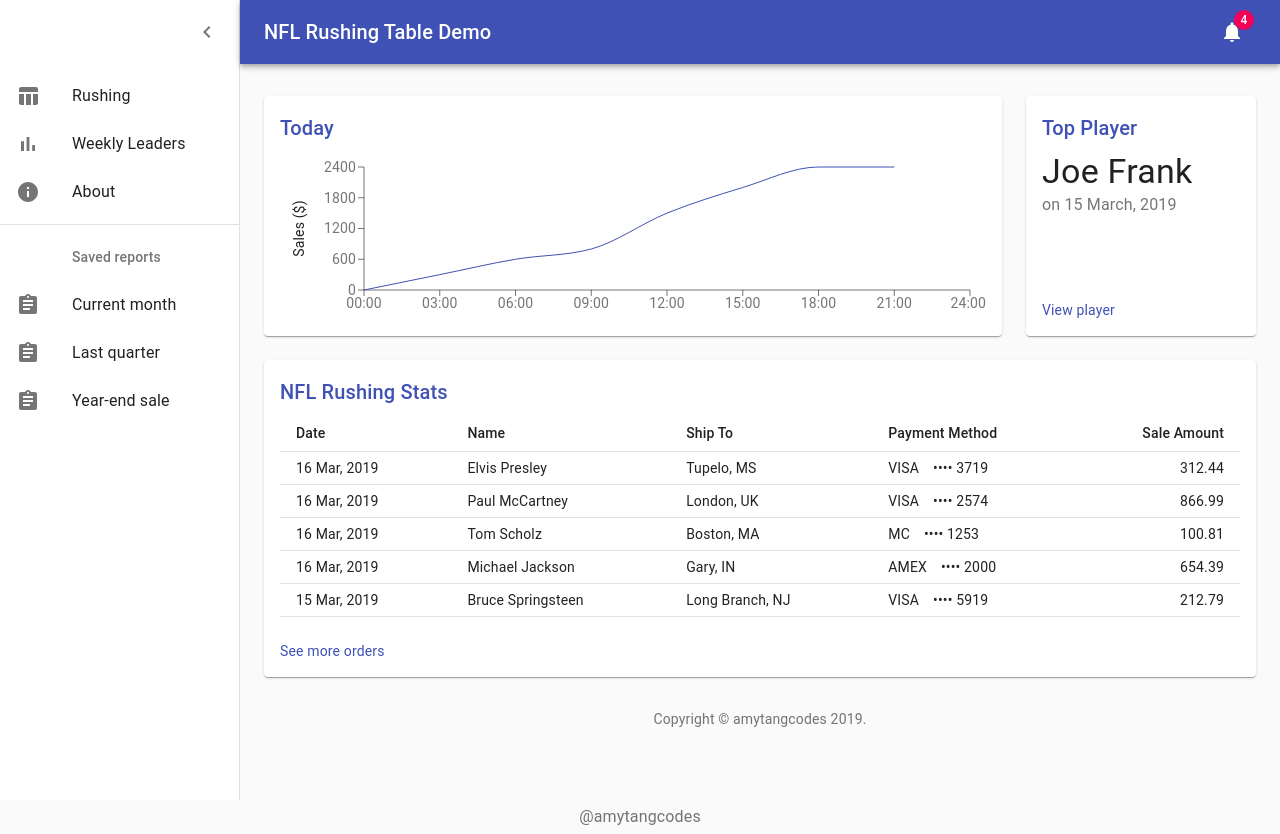
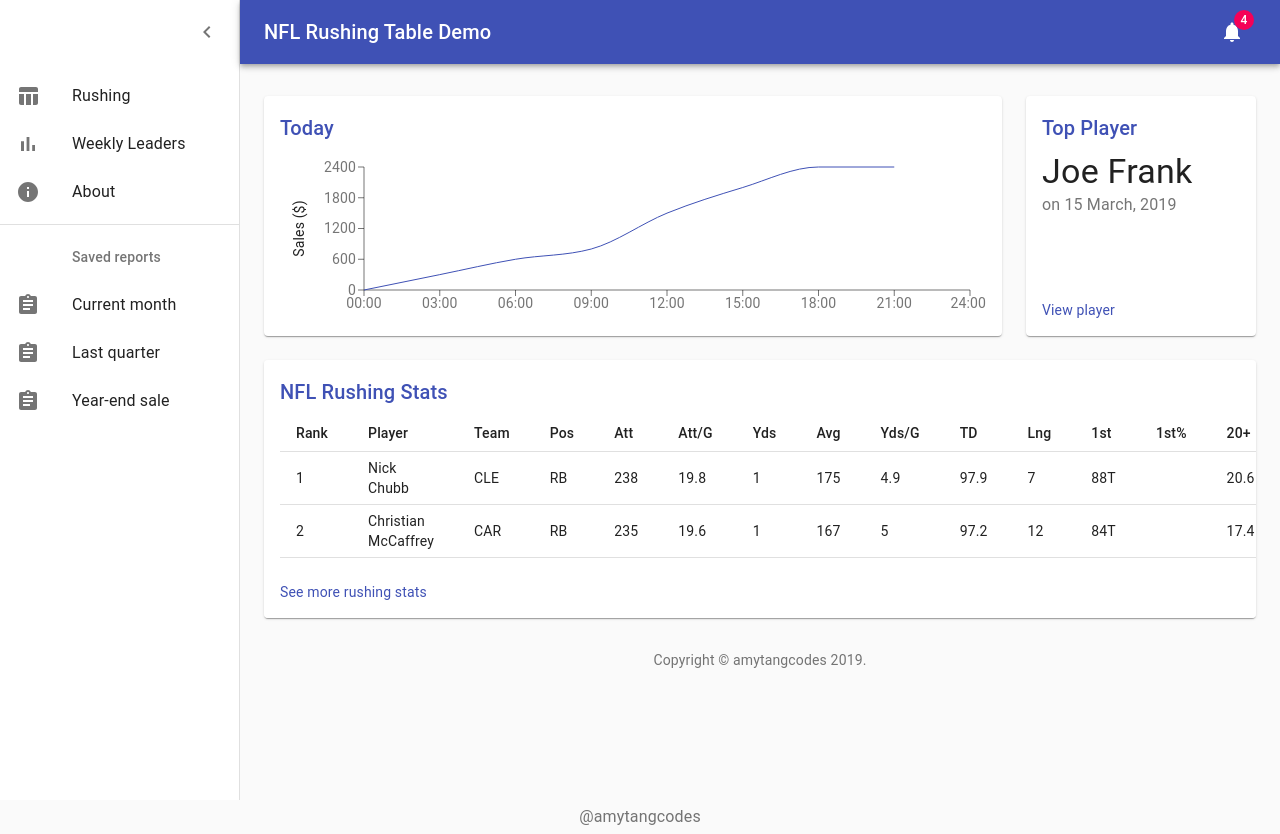
Before and after one commit to amytangcodes/nfl-rushing-demo, a React (Create React App) app: page / in a window 1280 px wide. Built offline with nearby package versions, Linux system fonts and the light colour scheme.

Commit message:
Create rushing table on the front end

```diff
--- a/src/components/Dashboard.js
+++ b/src/components/Dashboard.js
@@ -21,7 +21,7 @@ import NotificationsIcon from "@material-ui/icons/Notifications";
 import { mainListItems, secondaryListItems } from "./listItems";
 import Chart from "./Chart";
 import TopPlayer from "./TopPlayer";
-import Orders from "./Orders";
+import Rushings from "./Rushings";
 
 function Copyright() {
   return (
@@ -196,10 +196,10 @@ export default function Dashboard() {
                 <TopPlayer />
               </Paper>
             </Grid>
-            {/* Recent Orders */}
+            {/* Recent Rushings */}
             <Grid item xs={12}>
               <Paper className={classes.paper}>
-                <Orders />
+                <Rushings />
               </Paper>
             </Grid>
           </Grid>
--- a/src/components/Orders.js
+++ /dev/null
@@ -1,103 +0,0 @@
-import React from "react";
-import Link from "@material-ui/core/Link";
-import { makeStyles } from "@material-ui/core/styles";
-import Table from "@material-ui/core/Table";
-import TableBody from "@material-ui/core/TableBody";
-import TableCell from "@material-ui/core/TableCell";
-import TableHead from "@material-ui/core/TableHead";
-import TableRow from "@material-ui/core/TableRow";
-import Title from "./Title";
-
-// Generate Order Data
-function createData(id, date, name, shipTo, paymentMethod, amount) {
-  return { id, date, name, shipTo, paymentMethod, amount };
-}
-
-const ROWS = [
-  createData(
-    0,
-    "16 Mar, 2019",
-    "Elvis Presley",
-    "Tupelo, MS",
-    "VISA ⠀•••• 3719",
-    312.44
-  ),
-  createData(
-    1,
-    "16 Mar, 2019",
-    "Paul McCartney",
-    "London, UK",
-    "VISA ⠀•••• 2574",
-    866.99
-  ),
-  createData(
-    2,
-    "16 Mar, 2019",
-    "Tom Scholz",
-    "Boston, MA",
-    "MC ⠀•••• 1253",
-    100.81
-  ),
-  createData(
-    3,
-    "16 Mar, 2019",
-    "Michael Jackson",
-    "Gary, IN",
-    "AMEX ⠀•••• 2000",
-    654.39
-  ),
-  createData(
-    4,
-    "15 Mar, 2019",
-    "Bruce Springsteen",
-    "Long Branch, NJ",
-    "VISA ⠀•••• 5919",
-    212.79
-  )
-];
-
-function preventDefault(event) {
-  event.preventDefault();
-}
-
-const useStyles = makeStyles(theme => ({
-  seeMore: {
-    marginTop: theme.spacing(3)
-  }
-}));
-
-export default function Orders() {
-  const classes = useStyles();
-  return (
-    <React.Fragment>
-      <Title>NFL Rushing Stats</Title>
-      <Table size="small">
-        <TableHead>
-          <TableRow>
-            <TableCell>Date</TableCell>
-            <TableCell>Name</TableCell>
-            <TableCell>Ship To</TableCell>
-            <TableCell>Payment Method</TableCell>
-            <TableCell align="right">Sale Amount</TableCell>
-          </TableRow>
-        </TableHead>
-        <TableBody>
-          {ROWS.map(row => (
-            <TableRow key={row.id}>
-              <TableCell>{row.date}</TableCell>
-              <TableCell>{row.name}</TableCell>
-              <TableCell>{row.shipTo}</TableCell>
-              <TableCell>{row.paymentMethod}</TableCell>
-              <TableCell align="right">{row.amount}</TableCell>
-            </TableRow>
-          ))}
-        </TableBody>
-      </Table>
-      <div className={classes.seeMore}>
-        <Link color="primary" href="#" onClick={preventDefault}>
-          See more orders
-        </Link>
-      </div>
-    </React.Fragment>
-  );
-}
--- /dev/null
+++ b/src/components/Rushings.js
@@ -0,0 +1,162 @@
+import React from "react";
+import Link from "@material-ui/core/Link";
+import { makeStyles } from "@material-ui/core/styles";
+import Table from "@material-ui/core/Table";
+import TableBody from "@material-ui/core/TableBody";
+import TableCell from "@material-ui/core/TableCell";
+import TableHead from "@material-ui/core/TableHead";
+import TableRow from "@material-ui/core/TableRow";
+import Title from "./Title";
+
+// Generate Order Data
+function createData(
+  rank,
+  player,
+  team,
+  pos,
+  att,
+  attG,
+  yds,
+  avg,
+  ydsG,
+  td,
+  lng,
+  first,
+  firstPer,
+  twentyPlus,
+  fortyPlus,
+  fum
+) {
+  return {
+    rank,
+    player,
+    team,
+    pos,
+    att,
+    attG,
+    yds,
+    avg,
+    ydsG,
+    td,
+    lng,
+    first,
+    firstPer,
+    twentyPlus,
+    fortyPlus,
+    fum
+  };
+}
+
+const HEADERS = [
+  "Rank",
+  "Player",
+  "Team",
+  "Pos",
+  "Att",
+  "Att/G",
+  "Yds",
+  "Avg",
+  "Yds/G",
+  "TD",
+  "Lng",
+  "1st",
+  "1st%",
+  "20+",
+  "40+",
+  "FUM"
+];
+
+const ROWS = [
+  createData(
+    1,
+    "Nick Chubb",
+    "CLE",
+    "RB",
+    238,
+    19.8,
+    1,
+    175,
+    4.9,
+    97.9,
+    7,
+    "88T",
+    49,
+    20.6,
+    8,
+    3,
+    2
+  ),
+  createData(
+    2,
+    "Christian McCaffrey",
+    "CAR",
+    "RB",
+    235,
+    19.6,
+    1,
+    167,
+    5.0,
+    97.2,
+    12,
+    "84T",
+    41,
+    17.4,
+    6,
+    4
+  )
+];
+
+function preventDefault(event) {
+  event.preventDefault();
+}
+
+const useStyles = makeStyles(theme => ({
+  seeMore: {
+    marginTop: theme.spacing(3)
+  }
+}));
+
+export default function Rushing() {
+  const classes = useStyles();
+  return (
+    <React.Fragment>
+      <Title>NFL Rushing Stats</Title>
+      <Table size="small">
+        <TableHead>
+          <TableRow>
+            {HEADERS.map(header => (
+              <TableCell key={header.id}>{header}</TableCell>
+            ))}
+          </TableRow>
+        </TableHead>
+        <TableBody>
+          {ROWS.map(row => (
+            <TableRow key={row.id}>
+              <TableCell>{row.rank}</TableCell>
+              <TableCell>{row.player}</TableCell>
+              <TableCell>{row.team}</TableCell>
+              <TableCell>{row.pos}</TableCell>
+              <TableCell>{row.att}</TableCell>
+              <TableCell>{row.attG}</TableCell>
+              <TableCell>{row.yds}</TableCell>
+              <TableCell>{row.avg}</TableCell>
+              <TableCell>{row.ydsG}</TableCell>
+              <TableCell>{row.td}</TableCell>
+              <TableCell>{row.lng}</TableCell>
+              <TableCell>{row.first}</TableCell>
+              <TableCell>{row.firstPercent}</TableCell>
+              <TableCell>{row.twentyPlus}</TableCell>
+              <TableCell>{row.fortyPlus}</TableCell>
+              <TableCell>{row.fumb}</TableCell>
+            </TableRow>
+          ))}
+        </TableBody>
+      </Table>
+      <div className={classes.seeMore}>
+        <Link color="primary" href="#" onClick={preventDefault}>
+          See more rushing stats
+        </Link>
+      </div>
+    </React.Fragment>
+  );
+}
```
